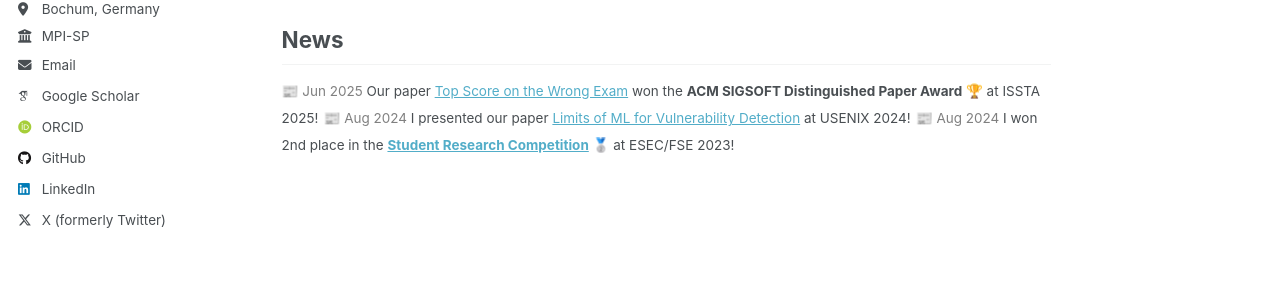
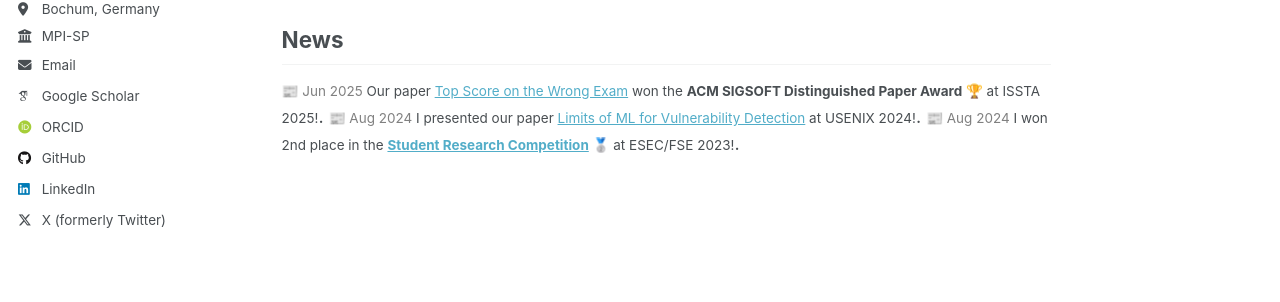
Before and after one commit to niklasrisse/niklasrisse.github.io, a Jekyll site: the page built from _pages/about.md, in a window 1280 px wide and 931 px high. Shown: the part 369-671 px from the top of the window. Built offline with Jekyll 4.4.1, drawn with Linux system fonts in a browser that asks for light colours; some web fonts are replaced; a script that is not in the unit is left out.

Commit message:
line break?

```diff
--- a/_pages/about.md
+++ b/_pages/about.md
@@ -15,6 +15,6 @@ Before starting my PhD, I worked as a Software Engineer for the German Startup [
 
 ## News
 
-<span style="font-size: 0.75em;">📰 <font color="gray">Jun 2025</font> Our paper [Top Score on the Wrong Exam](https://niklasrisse.github.io) won the **ACM SIGSOFT Distinguished Paper Award** 🏆 at ISSTA 2025!</span>
-<span style="font-size: 0.75em;">📰 <font color="gray">Aug 2024</font> I presented our paper [Limits of ML for Vulnerability Detection](https://niklasrisse.github.io) at USENIX 2024!</span>
-<span style="font-size: 0.75em;">📰 <font color="gray">Aug 2024</font> I won 2nd place in the **[Student Research Competition](https://niklasrisse.github.io)** 🥈 at ESEC/FSE 2023!</span>
+<span style="font-size: 0.75em;">📰 <font color="gray">Jun 2025</font> Our paper [Top Score on the Wrong Exam](https://niklasrisse.github.io) won the **ACM SIGSOFT Distinguished Paper Award** 🏆 at ISSTA 2025!</span>.
+<span style="font-size: 0.75em;">📰 <font color="gray">Aug 2024</font> I presented our paper [Limits of ML for Vulnerability Detection](https://niklasrisse.github.io) at USENIX 2024!</span>.
+<span style="font-size: 0.75em;">📰 <font color="gray">Aug 2024</font> I won 2nd place in the **[Student Research Competition](https://niklasrisse.github.io)** 🥈 at ESEC/FSE 2023!</span>.
```
